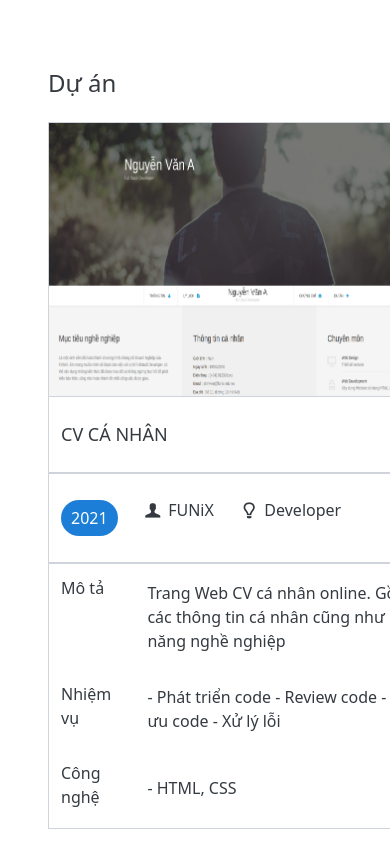
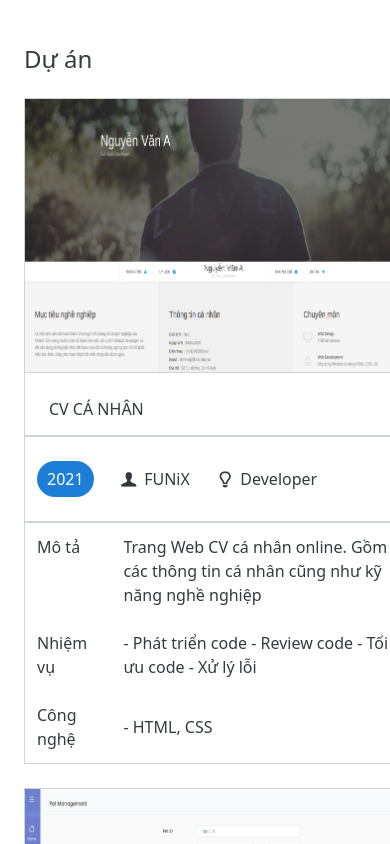
Before and after one commit to VuHuyQuang278/Assignment-03-Stater, a plain HTML site: page index.html in a window 390 px wide. Shown: the part 5420-6264 px from the top of the page. Drawn offline with nearby package versions, Linux system fonts and the light colour scheme.

Commit message:
Responsive Project

```diff
--- a/css/mobile.css
+++ b/css/mobile.css
@@ -55,4 +55,38 @@
         content: "";
         display: none;
     }
+
+    /* PROJECT */
+
+    .project-container {
+        width: 450px;
+    }
+
+    .project-content {
+        flex-direction: column;
+        gap: 24px;
+    }
+
+    .project-img {
+        width: 400px;
+    }
+
+    .project-title {
+        font-size: 1em;
+        padding: 24px;
+    }
+
+    .project-info {
+        font-size: 1em;
+        padding: 24px 12px;
+    }
+
+    .project-info p {
+        margin-bottom: 0;
+    }
+
+    table {
+        width: 400px;
+        font-size: 1em;
+    }
 }
--- a/css/style.css
+++ b/css/style.css
@@ -399,7 +399,6 @@ body {
 
 table {
     width: 400px;
-    height: 266px;
     border-collapse: collapse;
     border: 1px solid #ced4da;
     font-size: 16px;
--- a/css/tablet.css
+++ b/css/tablet.css
@@ -74,4 +74,39 @@
     .cert-3 {
         padding-left: 0;
     }
+
+    /* PROJECT */
+
+    .project-container {
+        width: 700px;
+        padding: 24px;
+    }
+
+    .project-content {
+        gap: 4px;
+    }
+
+    .project-img {
+        width: 220px;
+    }
+
+    .project-title {
+        font-size: 0.8em;
+        padding: 12px;
+        height: 64px;
+    }
+
+    .project-info {
+        font-size: 0.8em;
+        padding: 12px 6px;
+    }
+
+    .project-info p {
+        margin-bottom: 0;
+    }
+
+    table {
+        width: 220px;
+        font-size: 0.8em;
+    }
 }
```
